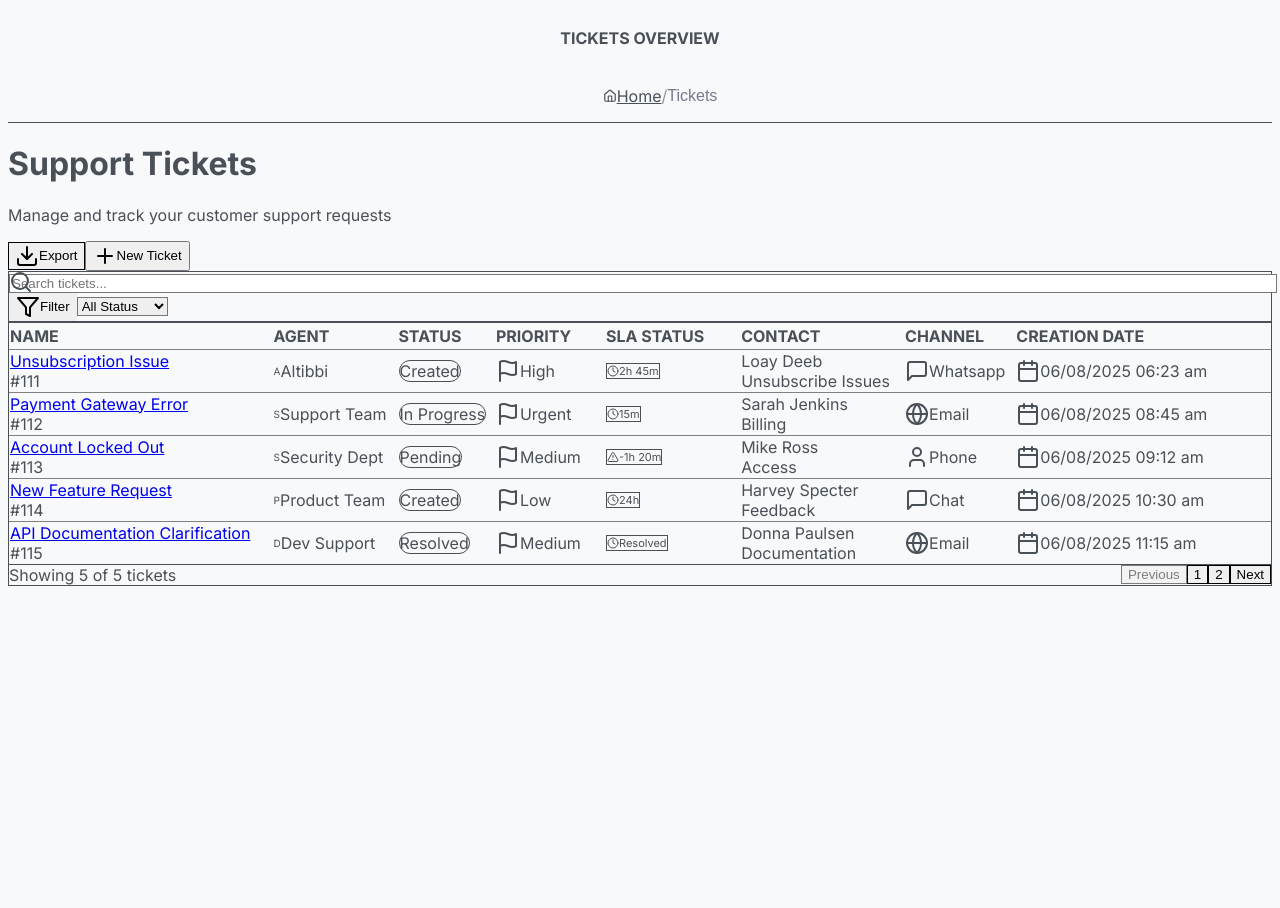
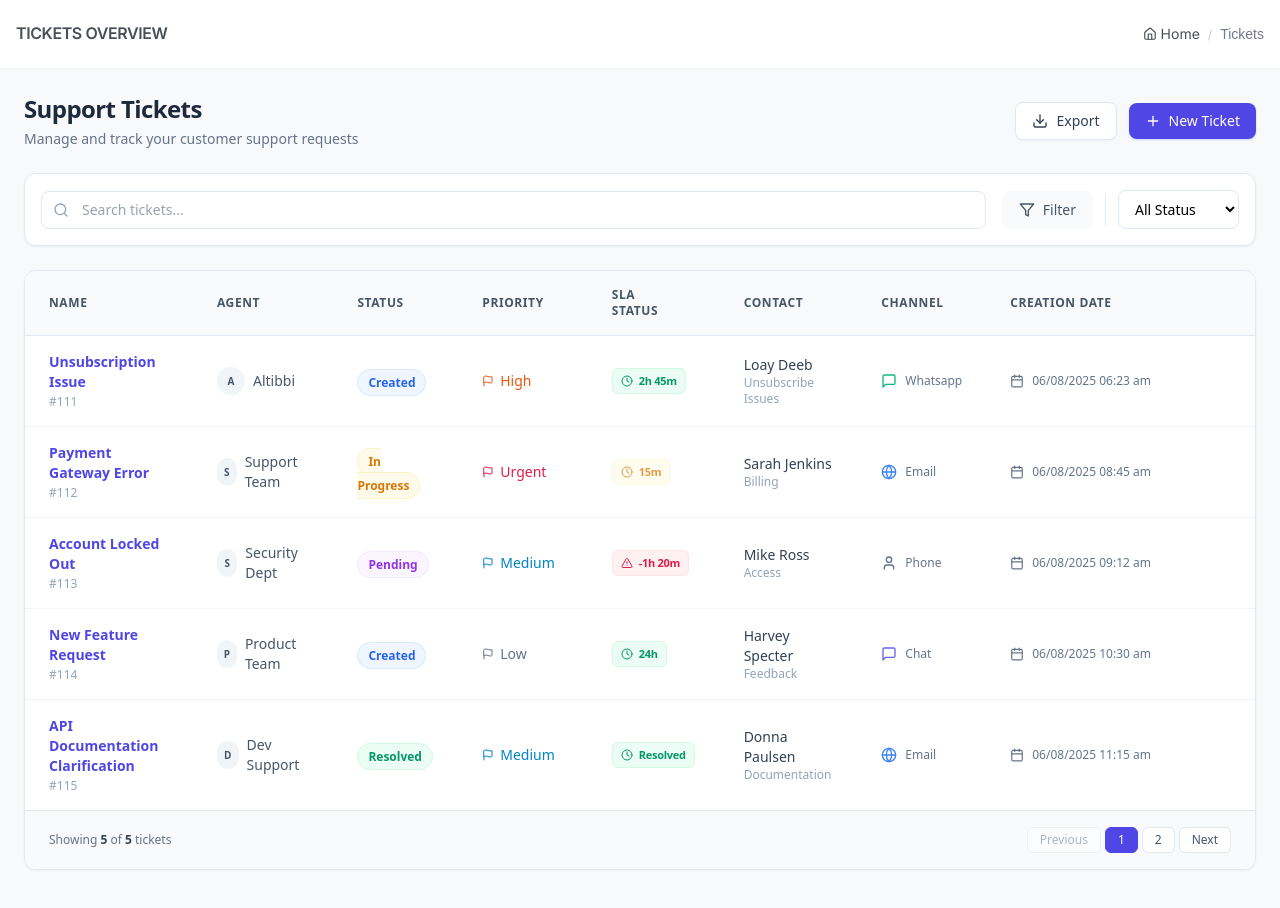
Before and after one commit to LoayDeeb/Ticketing-System, a Next.js app: page /tickets in a window 1280 px wide. Shown: the top 908 px of the page. Before the commit the page ends 816 px from the top, so only its background shows below. Built offline with nearby package versions, Linux system fonts and the light colour scheme.

Commit message:
fix: remove custom postcss config and simplify CSS for Vercel compatibility

```diff
--- a/app/globals.css
+++ b/app/globals.css
@@ -2,14 +2,6 @@
 @tailwind components;
 @tailwind utilities;
 
-:root {
-  --foreground-rgb: 73, 80, 87;
-  --background-start-rgb: 248, 249, 250;
-  --background-end-rgb: 248, 249, 250;
+body {
+  font-family: 'Poppins', -apple-system, BlinkMacSystemFont, 'Segoe UI', sans-serif;
 }
-
-body {
-  color: rgb(var(--foreground-rgb));
-  background: rgb(var(--background-start-rgb));
-  font-family: 'Poppins', sans-serif;
-}
--- a/package.json
+++ b/package.json
@@ -16,9 +16,9 @@
     "react": "^18.3.1",
     "react-dom": "^18.3.1",
     "tailwind-merge": "^2.3.0",
-    "tailwindcss": "latest",
-    "autoprefixer": "latest",
-    "postcss": "latest"
+    "tailwindcss": "^3.4.1",
+    "autoprefixer": "^10.4.19",
+    "postcss": "^8.4.38"
   },
   "devDependencies": {
     "@types/node": "^20.14.2",
--- a/postcss.config.js
+++ /dev/null
@@ -1,6 +0,0 @@
-module.exports = {
-  plugins: {
-    tailwindcss: {},
-    autoprefixer: {},
-  },
-}
```
